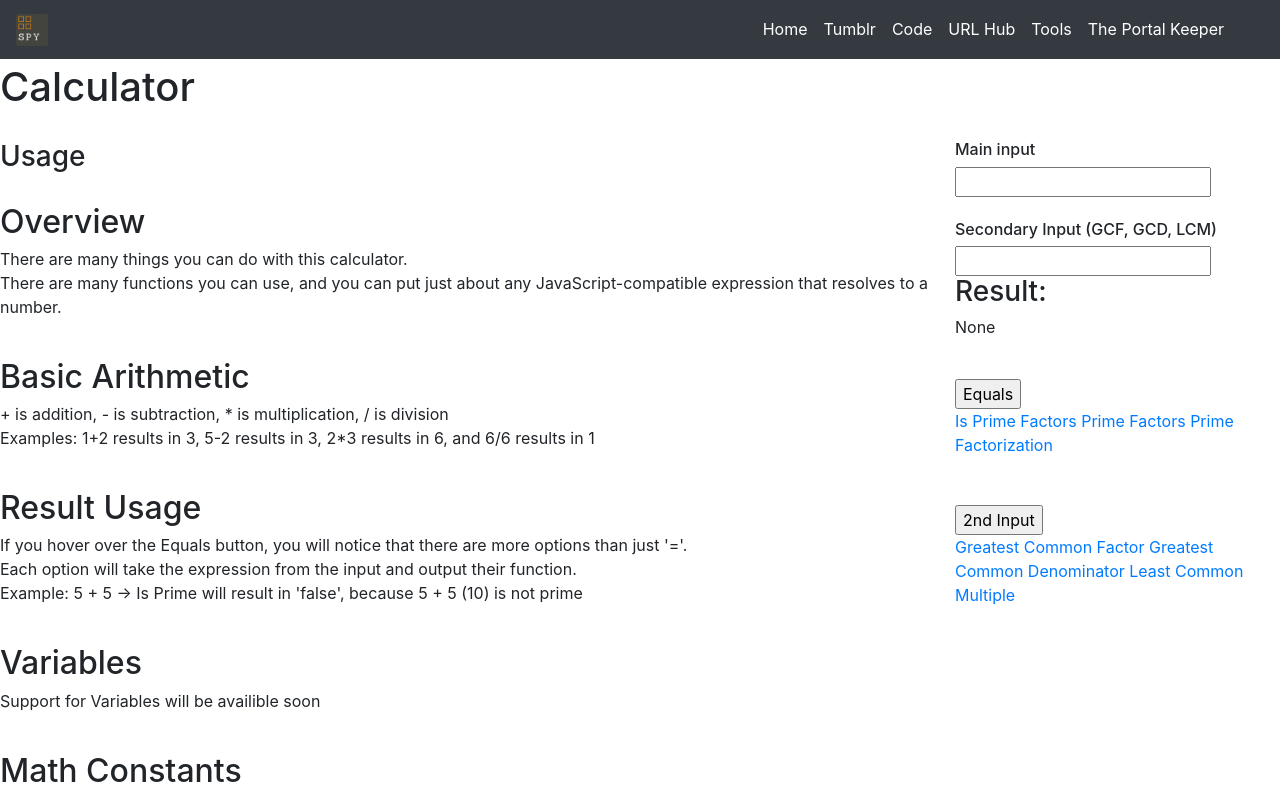
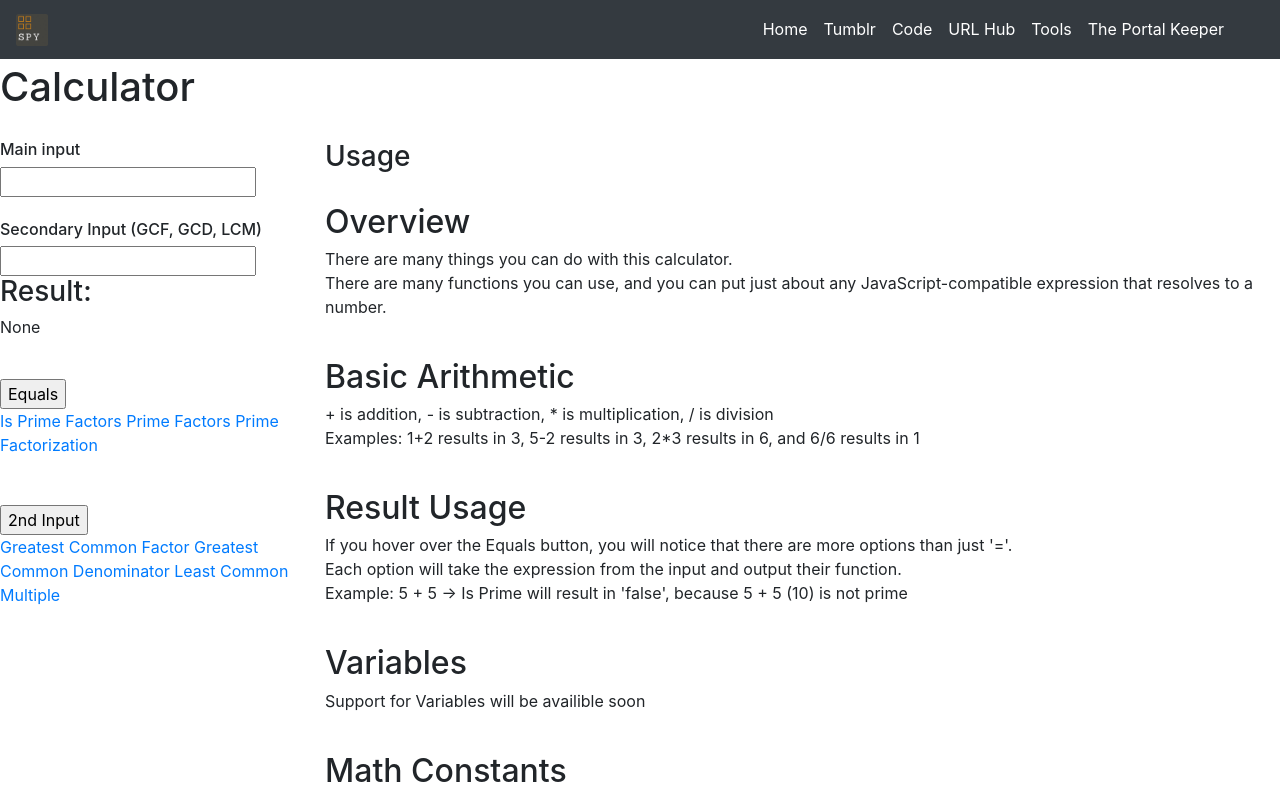
Before and after one commit to Arctiic/Website, a website: page cli/tools/calculator/main.html in a window 1280 px wide. Shown: the top 793 px of the page. Drawn offline with nearby package versions, Linux system fonts and the light colour scheme; files that its build step writes are made by us from their sources.

Commit message:
undo the left-roght thing

```diff
--- a/cli/tools/calculator/main.html
+++ b/cli/tools/calculator/main.html
@@ -20,7 +20,7 @@
 		}, 25)"></iframe>
 		<h1>Calculator</h1>
 		<br />
-		<div style="width: 325px; height: 100%; float: right;">
+		<div style="width: 325px; height: 100%; float: left;">
 			<h6>Main input</h6>
 			<input id="input" type="text"/>
 			<br />
```
